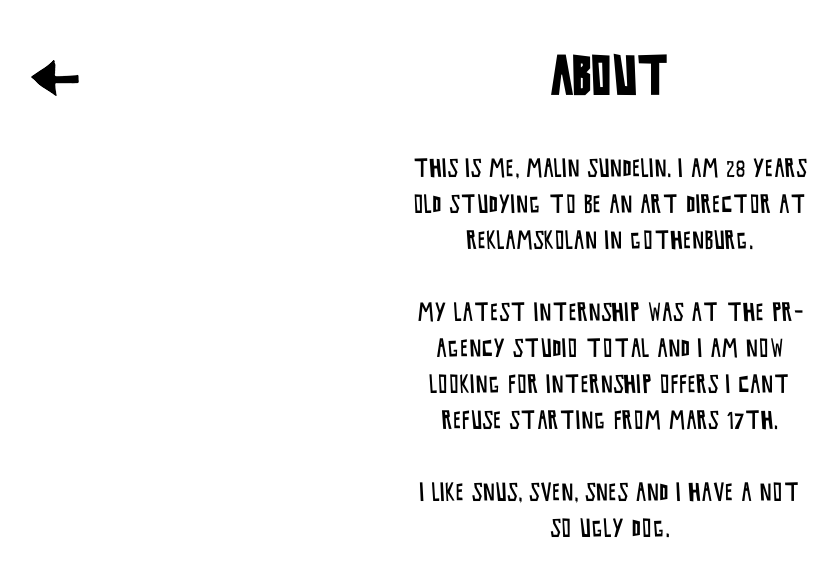
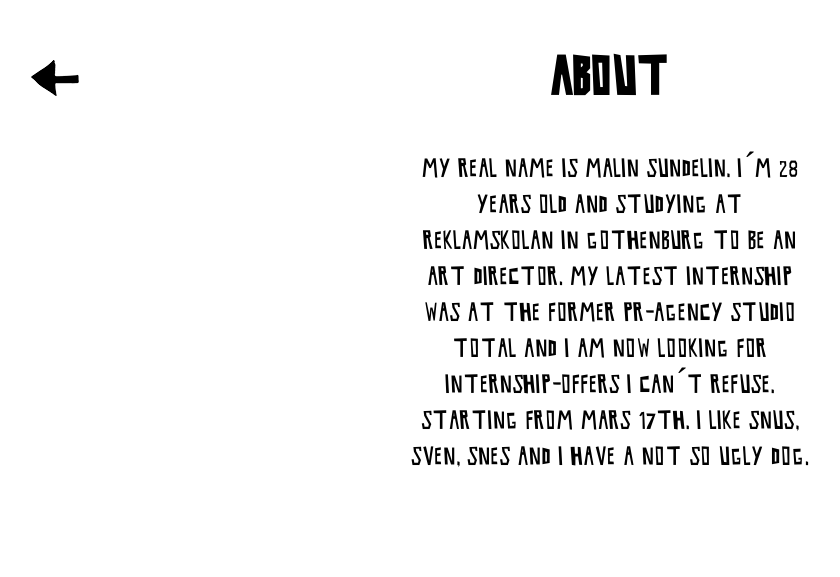
Before and after one commit to kannibalin/kannibalin.github.io, a Jekyll site: the page built from about/index.md, in a window 1280 px wide. Shown: the top 577 px of the page, without its empty margins (29-869 px from the left). Built offline with Jekyll 4.4.1, drawn with Linux system fonts in a browser that asks for light colours; Markdown is read by kramdown in place of the engine named in the settings.

Commit message:
Update index.md

```diff
--- a/about/index.md
+++ b/about/index.md
@@ -1,8 +1,4 @@
 ---
 layout: about
 ---
-this is me, malin sundelin. i am 28 years old studying to be an art director at reklamskolan in gothenburg.
-
-my latest internship was at the pr-agency studio total and i am now looking for internship offers i cant refuse starting from mars 17th.
-
-i like snus, sven, snes and i have a not so ugly dog.
+My real name is Malin Sundelin. I´m 28 years old and studying at Reklamskolan in Gothenburg to be an art director. My latest internship was at the former pr-agency Studio Total and I am now looking for internship-offers I can´t refuse. Starting from Mars 17th. I like snus, Sven, SNES and I have a not so ugly dog.
```
